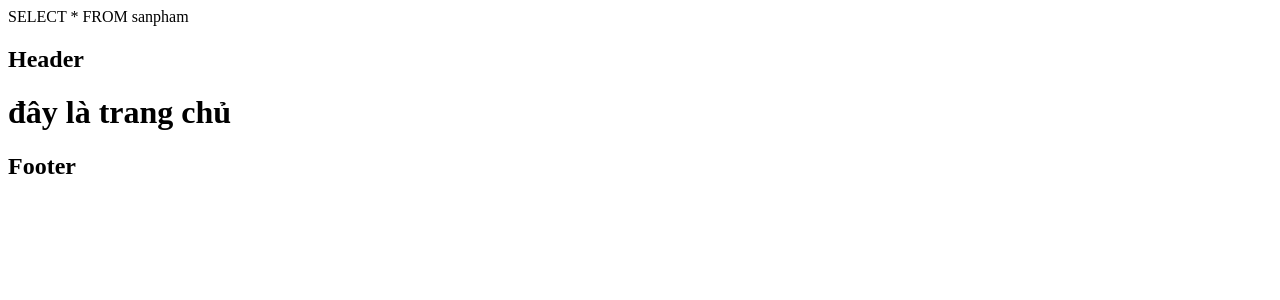
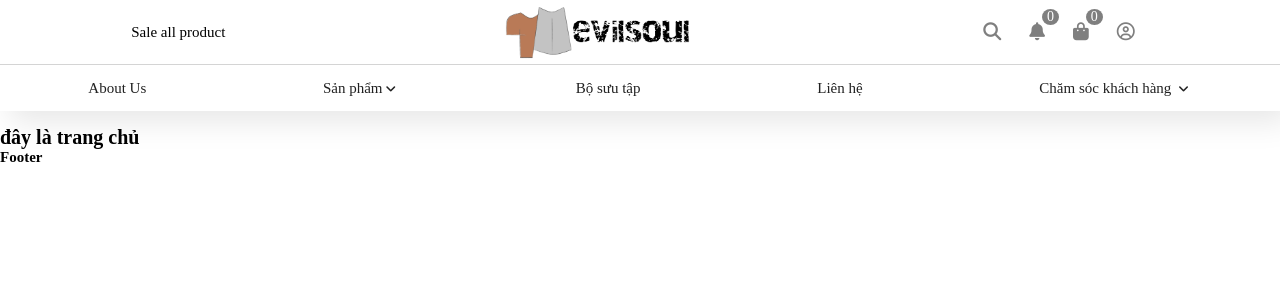
Before and after one commit to phat-612/Doan1full, a PHP site: page / in a window 1280 px wide. Shown: the top 300 px of the page. Run offline with PHP 8.4, Linux system fonts and the light colour scheme; data that the repository does not hold is empty; some libraries are stand-ins or nearby versions.

Commit message:
new file:   .vscode/launch.json 	modified:   Controllers/ApiController.php 	modified:   Controllers/LoginController.php 	modified:   Models/UserModel.php 	modified:   Views/layouts/user.php 	new file:   Views/userlogins/login.php 	deleted:    Views/userlogins/nhapmail.php 	deleted:    Views/userlogins/nhapotp.php 	modified:   index.php 	new file:   public/assets/css/head_foot.css 	new file:   public/assets/css/login.css 	deleted:    public/assets/css/style.css 	new file:   public/assets/img/logo.png 	new file:   public/assets/js/login.js

```diff
--- a/Controllers/ApiController.php
+++ b/Controllers/ApiController.php
@@ -43,9 +43,11 @@
         }
         public function sendOtp(){
             $this->_checkMethod();
+            error_log($_POST['email']);
             $this->userModel->creatOtp($_POST['email']);
             $_SESSION['tempEmail'] = $_POST['email'];
-            $this->gotoPage('login/nhapotp');
+            header('Content-Type: application/json');
+            echo json_encode(12312);
         }
         public function verifyOtp(){
             if ($_SERVER['REQUEST_METHOD'] == 'POST'){
--- a/Models/UserModel.php
+++ b/Models/UserModel.php
@@ -7,6 +7,7 @@
     require 'vendor/autoload.php';
     class UserModel extends BaseModel{
         public function creatOtp($email){
+            error_log($email);
             if (!($this->isExistEmail($email))){
                 echo "Email không tồn tại!";
                 return false;
--- a/Views/layouts/user.php
+++ b/Views/layouts/user.php
@@ -1,19 +1,93 @@
 <!DOCTYPE html>
 <html lang="en">
+
 <head>
-    <meta charset="UTF-8">
-    <meta name="viewport" content="width=device-width, initial-scale=1.0">
-    <link rel="stylesheet" href="public/assets/css/style.css">
-    <title><?= $title ?></title>
+  <meta charset="UTF-8" />
+  <meta name="viewport" content="width=device-width, initial-scale=1.0" />
+  <link rel="stylesheet" href="public/assets/css/head_foot.css" />
+  <title>Trang chủ</title>
 </head>
+
 <body>
-    <h2>Header</h2>
+  <div id="main">
+    <header>
+      <div class="header">
+        <div class="left">
+          <p>Sale all product</p>
+        </div>
+        <div class="mid">
+          <a href="">
+            <img src="public/assets/img/logo.png" alt="cái logo đây nè" /></a>
+        </div>
+        <ul class="right">
+          <li>
+            <a href="" class="nhunnhin">
+              <i class="fa-solid fa-magnifying-glass"></i>
+            </a>
+          </li>
+          <li>
+            <a href="" class="nhunnhin">
+              <i class="fa-solid fa-bell"></i>
+              <span class="number_annou">0</span>
+            </a>
+          </li>
+          <li>
+            <a href="" class="nhunnhin">
+              <i class="fa-solid fa-bag-shopping"></i>
+              <span class="number_annou">0</span>
+            </a>
+          </li>
+          <li>
+            <a href="" class="head_user">
+              <i class="fa-regular fa-circle-user"></i>
+            </a>
+          </li>
+        </ul>
+      </div>
+      <div class="sub_header">
+        <ul class="nav">
+          <li><a href="">About Us</a></li>
+          <li>
+            <a href="" class="isSubnav">Sản phẩm<i class="fa-solid fa-angle-down down_btn"></i></a>
+            <ul class="nav_list_item">
+              <li><a href="">Tất cả</a></li>
+              <li><a href="">Sản phẩm mới</a></li>
+              <li>
+                <a href="">Quần</a>
+              </li>
+              <li>
+                <a href="">Áo</a>
+              </li>
+              <li>
+                <a href="">Phụ kiện</a>
+              </li>
+            </ul>
+          </li>
+          <!-- <li><a href="">Giảm giá</a></li> -->
+          <li><a href="">Bộ sưu tập</a></li>
+          <li><a href="">Liên hệ</a></li>
+          <li>
+            <a href="" class="isSubnav">Chăm sóc khách hàng
+              <i class="fa-solid fa-angle-down down_btn"></i></a>
+            <ul class="nav_list_item">
+              <li><a href="">Đổi trả & bảo hành</a></li>
+              <li><a href="">Chính sách vận chuyển</a></li>
+              <li><a href="">Hỏi và đáp</a></li>
+            </ul>
+          </li>
+        </ul>
+      </div>
+    </header>
+    <div id="container">
         <?php
             if (!isset($subcontent)){
                 $subcontent =[];
             }
             $this -> render($content, $subcontent);
         ?>
+    </div>
+
     <h2>Footer</h2>
+    <script src="https://kit.fontawesome.com/0a44fda8eb.js" crossorigin="anonymous"></script>
 </body>
 </html>
--- a/Views/userlogins/nhapmail.php
+++ /dev/null
@@ -1,4 +0,0 @@
-<form action="/<?php echo $GLOBALS['rootPath'] ?>/login/guiotp" method="post">
-    <input type="email" name="email" id="">
-    <button type="submit">Nhận mã</button>
-</form>
--- a/Views/userlogins/nhapotp.php
+++ /dev/null
@@ -1,4 +0,0 @@
-<form action="/<?php echo $GLOBALS['rootPath'] ?>/login/xacnhanotp" method="post">
-    <input type="text" name="otp" id="">
-    <button type="submit">Nhập OTP</button>
-</form>
--- a/index.php
+++ b/index.php
@@ -3,8 +3,6 @@
     require 'Debug.php';
     require 'Controllers/BaseController.php';
     require 'Models/BaseModel.php';
-
-
     $GLOBALS['rootPath'] = array_values(array_filter(explode('/',  $_SERVER['PHP_SELF'])))[0];
     $pathInfo = isset($_SERVER['PATH_INFO']) ? $_SERVER['PATH_INFO'] : 'home';
     $arrPath = array_values(array_filter(explode('/', $pathInfo)));
```
Also changed, not shown: Controllers/LoginController.php (+1 -8 lines), Views/userlogins/login.php (added, +18 -0 lines), public/assets/css/head_foot.css (added), public/assets/css/login.css (added), public/assets/css/style.css (deleted), public/assets/img/logo.png (added), public/assets/js/login.js (added). Lines whose indentation alone changed are shown as unchanged.
